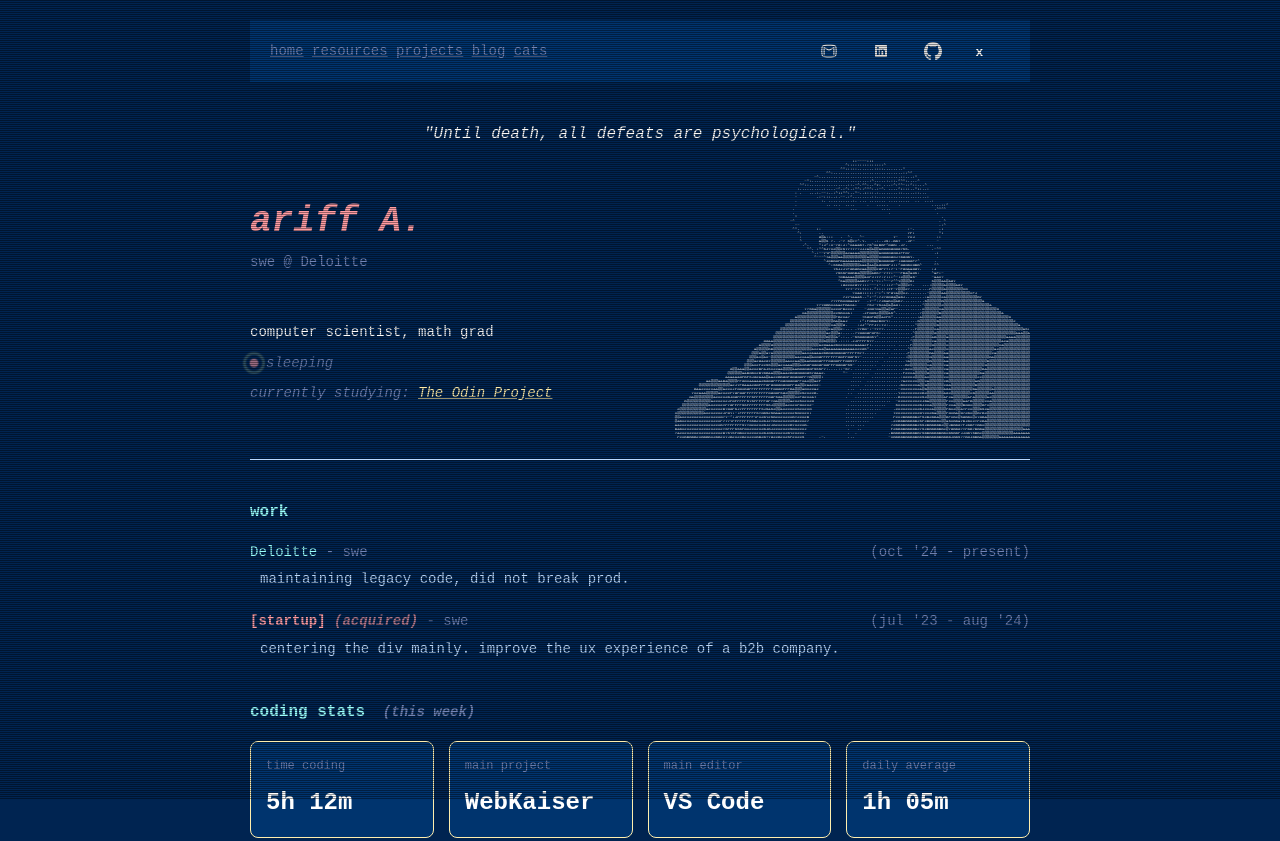
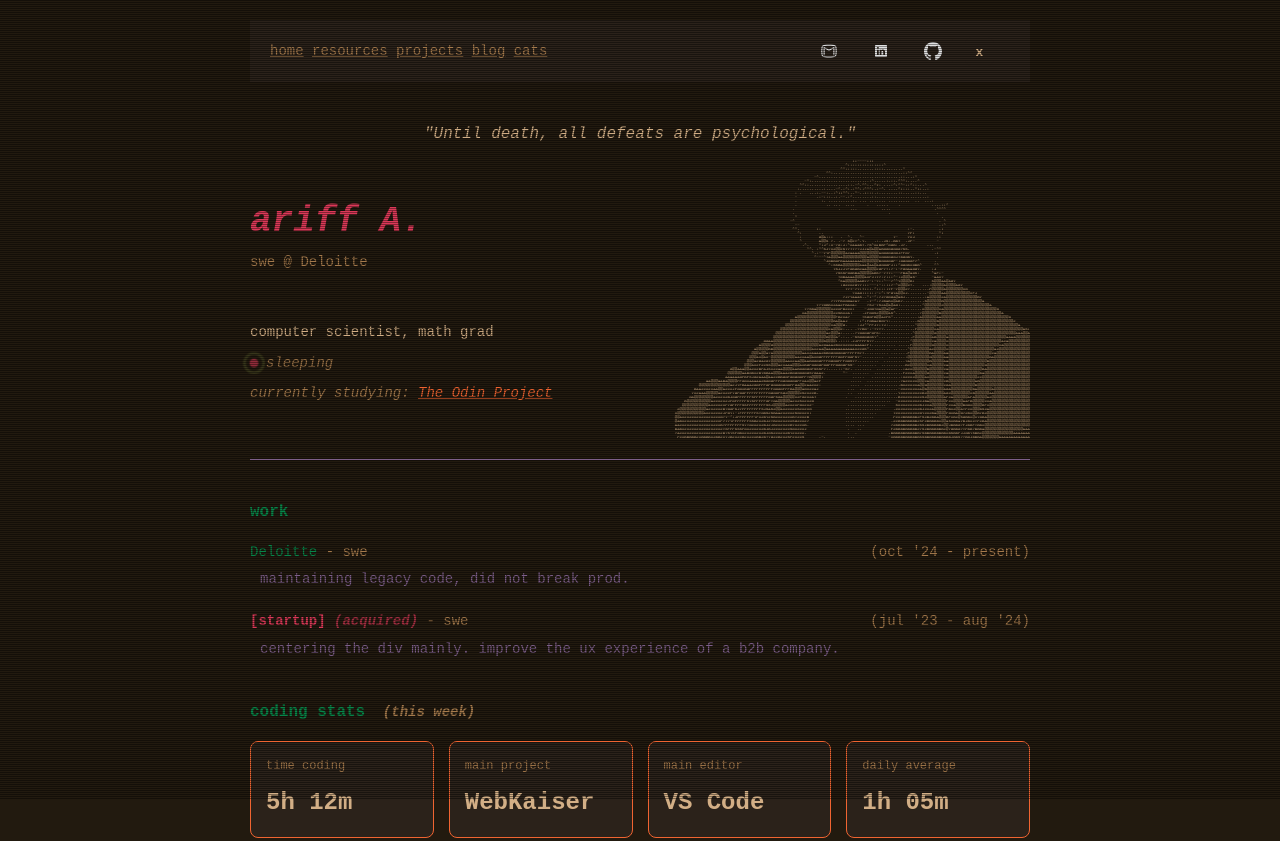
Before and after one commit to rffgrayson/Ariff_dev, a website built with webpack: page src/template.html in a window 1280 px wide. Shown: the top 841 px of the page. Built offline with nearby package versions, Linux system fonts and the light colour scheme; no server answers.

Commit message:
Update color variables in styles.css
use kimble as it fits more with my theme

```diff
--- a/src/styles.css
+++ b/src/styles.css
@@ -3,29 +3,28 @@
 /* ============================= */
 :root {
   /* Background Colors */
-  --background: #002451;
-  --lighter-background: #003f8e;
-  --selection: #003f8e;
-  --current-line: #00346e;
+  --background: #221a0f;
+  --lighter-background: #362712;
+  --selection: #362712;
+  --current-line: #2b221a;
 
   /* Foreground/Text Colors */
-  --foreground: #ffffff;
-  --comment: #7285b7;
+  --foreground: #d3af86;
+  --comment: #a57a4c;
 
   /* Syntax Colors */
-  --red: #ff9da4;
-  --orange: #ffc58f;
-  --yellow: #ffeead;
-  --green: #d1f1a9;
-  --cyan: #99ffff;
-  --blue: #bbdaff;
-  --purple: #ebbbff;
+  --red: #dc3958;
+  --orange: #f79a32;
+  --yellow: #f06431;
+  --green: #889b4a;
+  --cyan: #088649;
+  --blue: #7e5f8a;
+  --purple: #98676a;
 
   /* UI Elements */
-  --gutter: #003f8e;
-  --guide: #00346e;
+  --gutter: #362712;
+  --guide: #2b221a;
 }
-
 /* ============================= */
 /* RESET + BASE STYLES           */
 /* ============================= */
```
